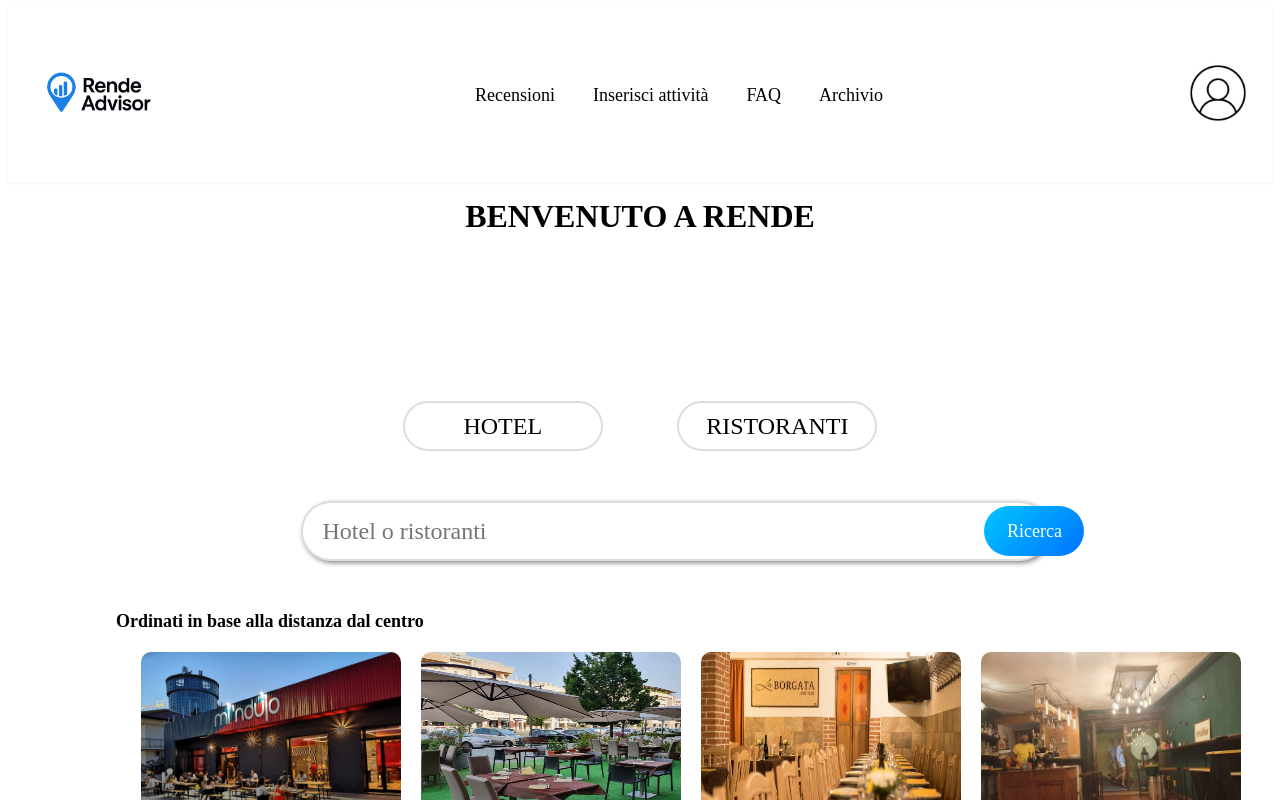
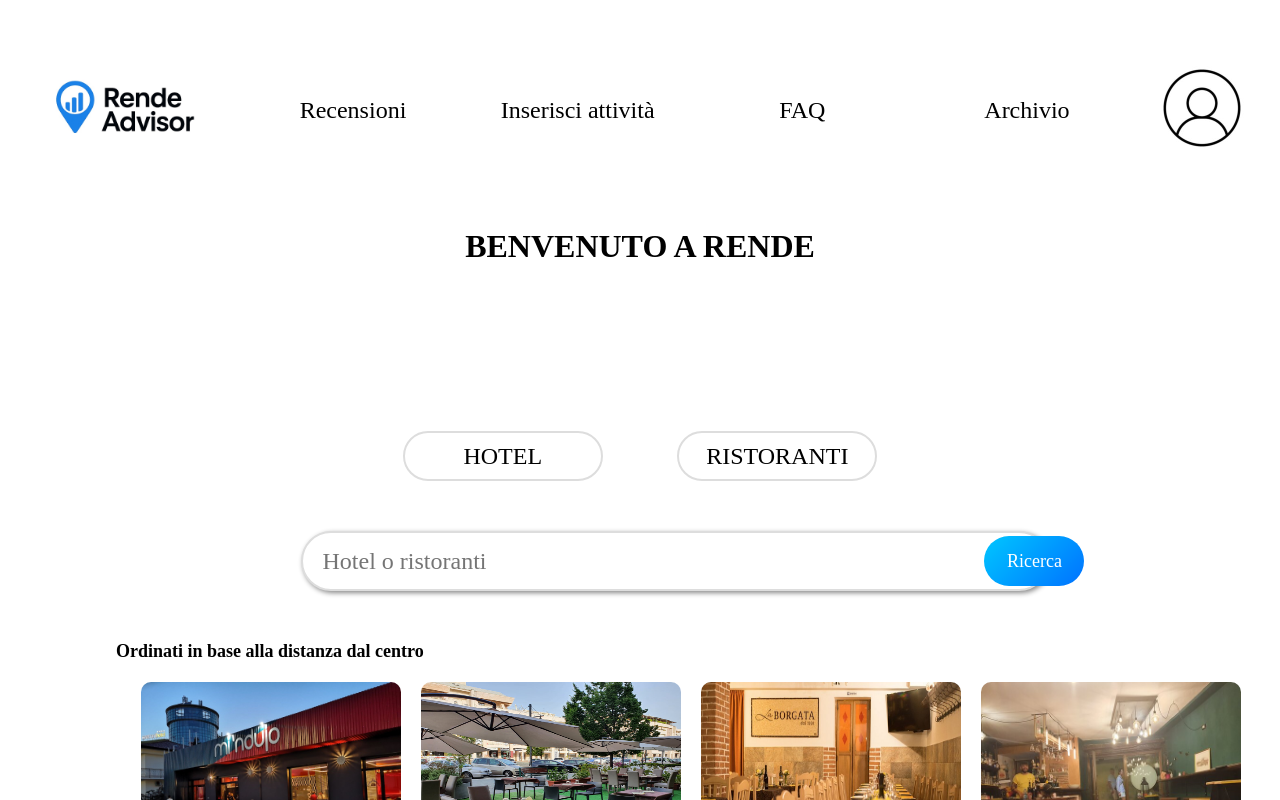
Before and after one commit to GianlucaFanello/Progetto-Web-Application-RendeAdvisor, an Angular app in the folder prova/: page / in a window 1280 px wide. Shown: the top 800 px of the page. Built offline with nearby package versions, Linux system fonts and the light colour scheme; a web font is replaced by a local one.

Commit message:
ripristinato topbar

```diff
--- a/prova/src/app/app.html
+++ b/prova/src/app/app.html
@@ -1,3 +1,2 @@
-<app-header />
 <router-outlet />
 <app-footer />
--- a/prova/src/app/home-page/home-page.css
+++ b/prova/src/app/home-page/home-page.css
@@ -105,7 +105,7 @@ h1 {
 #recensioni:hover {background-image: linear-gradient(135deg, #00c6ff, #0072ff); color: white;}
 #FAQ{border:none;font-size: x-large; font-family: "Alkatra"; background-color: white;  border-radius: 50px; width: 200px; height: 40px; padding:5px; transition: all 0.3s; cursor: pointer;}
 #inserisci{font-size: x-large; font-family: "System Bold Italic"; background-color: white;  border-radius: 50px; width: 200px; height: 40px; padding:5px; transition: all 0.3s; border:none; cursor: pointer;}
-#inserisci:hover {background-image: linear-gradient(135deg, #00c6ff, #0072ff); color:white;}
+#inserisciA:hover {background-image: linear-gradient(135deg, #00c6ff, #0072ff); color:white;}
 #archivio{border:none;font-size: x-large; font-family: "Alkatra"; background-color: white;  border-radius: 50px; width: 200px; height: 40px; padding:5px; transition: all 0.3s; cursor: pointer;}
 #archivio:hover { background-image: linear-gradient(135deg, #00c6ff, #0072ff); color:white;}
 #search{font-size: x-large; font-family: "System Bold Italic"; background-color: white;  border-radius: 50px; width: 500px; height: 100px; padding:5px;}
--- a/prova/src/app/home-page/home-page.html
+++ b/prova/src/app/home-page/home-page.html
@@ -14,6 +14,14 @@
 
 </head>
 <body>
+<div class="Flexbox">
+  <div><img src="../../assets/logo-rende-advisor-h.png" width="200px" height="200px" id="logo" routerLink="/"/> </div>
+  <div><input type="button" value="Recensioni" id="recensioni" routerLink="/reviews"/></div>
+  <div><input type="button" value="Inserisci attività" id="inserisciA" routerLink="/addbusiness"/></div>
+  <div><input type="button" value="FAQ" id="FAQ" routerLink="/faq"/></div>
+  <div><input type="button" value="Archivio" id="archivio"/></div>
+  <div><img src="../../assets/user-profile-icon-free-vector.jpeg" width="100px" height="100px" id="profilo" routerLink="/choose"/></div>
+</div>
 
 <div class="Flexbox2">
   <div><h1>BENVENUTO A RENDE</h1></div>
```
